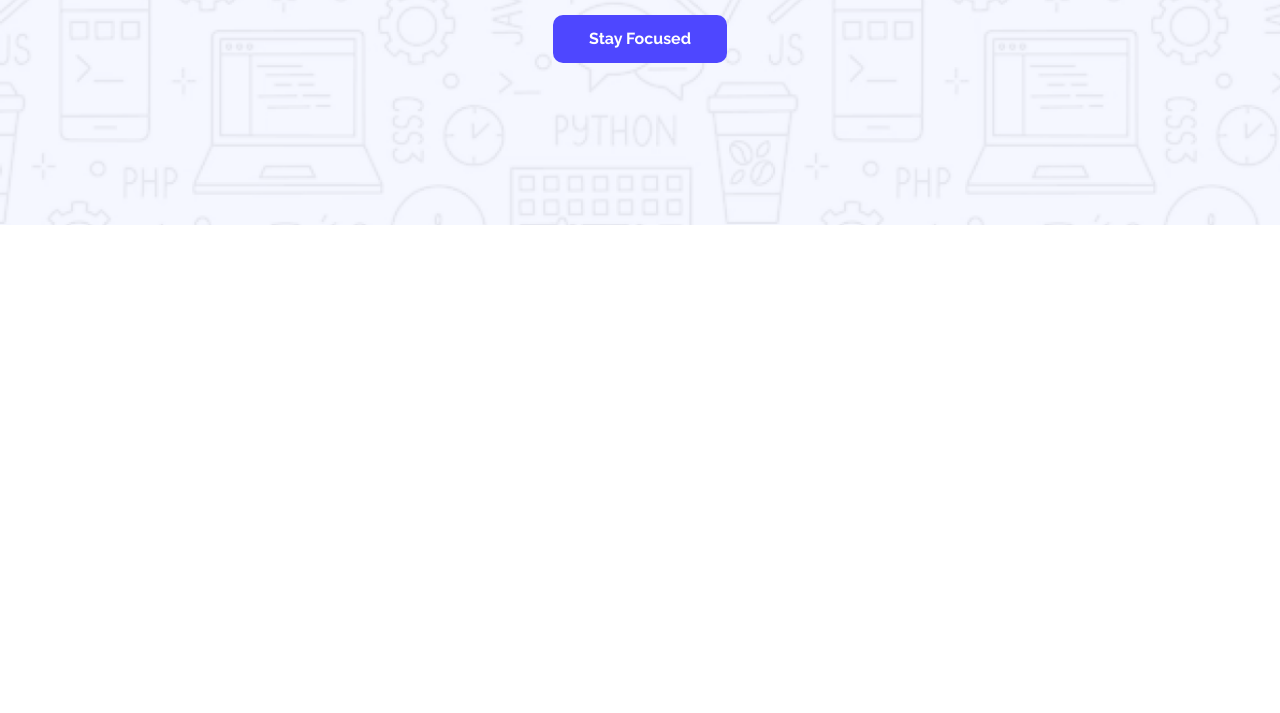
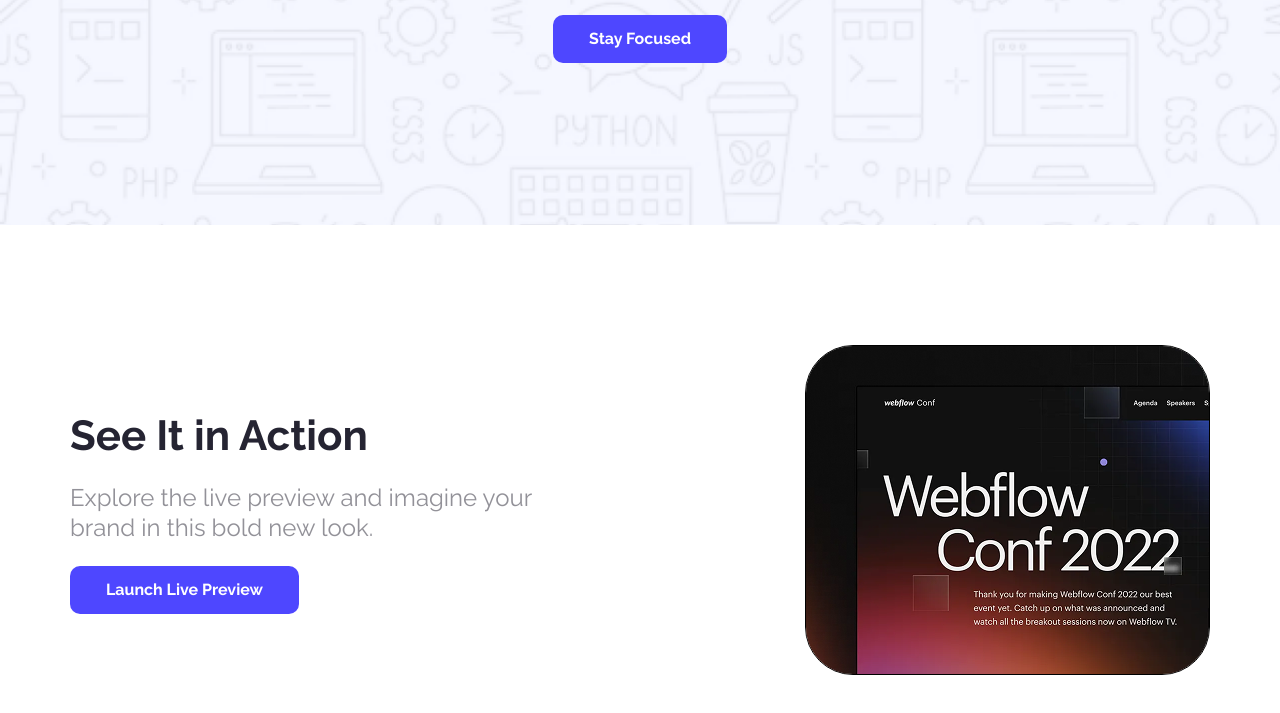
Before and after one commit to kawserbappy1/landing-launchpad, a plain HTML site: page index.html in a window 1280 px wide. Shown: the part 475-1188 px from the top of the page. Before the commit the page ends 800 px from the top, so only its background shows below. Drawn offline with Linux system fonts and the light colour scheme.

Commit message:
call to action area added

```diff
--- a/index.html
+++ b/index.html
@@ -32,7 +32,27 @@
         </section>
       </div>
     </header>
-    <main></main>
+    <main>
+      <!-- call to action area start  -->
+      <div class="container">
+        <section class="call-to-action">
+          <div class="cta-left">
+            <h3>See It in Action</h3>
+            <p>
+              Explore the live preview and imagine your <br />
+              brand in this bold new look.
+            </p>
+            <button class="theme-btn">Launch Live Preview</button>
+          </div>
+          <div class="cta-right">
+            <div class="cta-right-img">
+              <img src="./Assets/wc-mini.png" alt="" />
+            </div>
+          </div>
+        </section>
+        <!-- call to action area end  -->
+      </div>
+    </main>
     <footer></footer>
   </body>
 </html>
--- a/style.css
+++ b/style.css
@@ -2,6 +2,7 @@
 @import url("https://fonts.googleapis.com/css2?family=Inter:ital,opsz,wght@0,14..32,100..900;1,14..32,100..900&family=Raleway:ital,wght@0,100..900;1,100..900&display=swap");
 /* font-family: "Raleway", sans-serif;
 font-family: "Inter", sans-serif; */
+
 /* common css start */
 * {
   margin: 0;
@@ -80,3 +81,31 @@ h6 {
 }
 
 /* banner area end  */
+/* call to action start  */
+.call-to-action {
+  display: flex;
+  align-items: center;
+  justify-content: space-between;
+  padding: 120px 0;
+}
+.cta-left h3 {
+  color: #252432;
+  font-size: 42px;
+  font-style: normal;
+  font-weight: 700;
+  line-height: normal;
+}
+.cta-left p {
+  color: rgba(37, 36, 50, 0.5);
+  font-family: Raleway;
+  font-size: 24px;
+  font-style: normal;
+  font-weight: 400;
+  line-height: 30px; /* 125% */
+  margin: 23px 0;
+}
+.cta-right-img img {
+  border: 1px solid #000;
+  border-radius: 48px;
+}
+/* call to action end */
```
